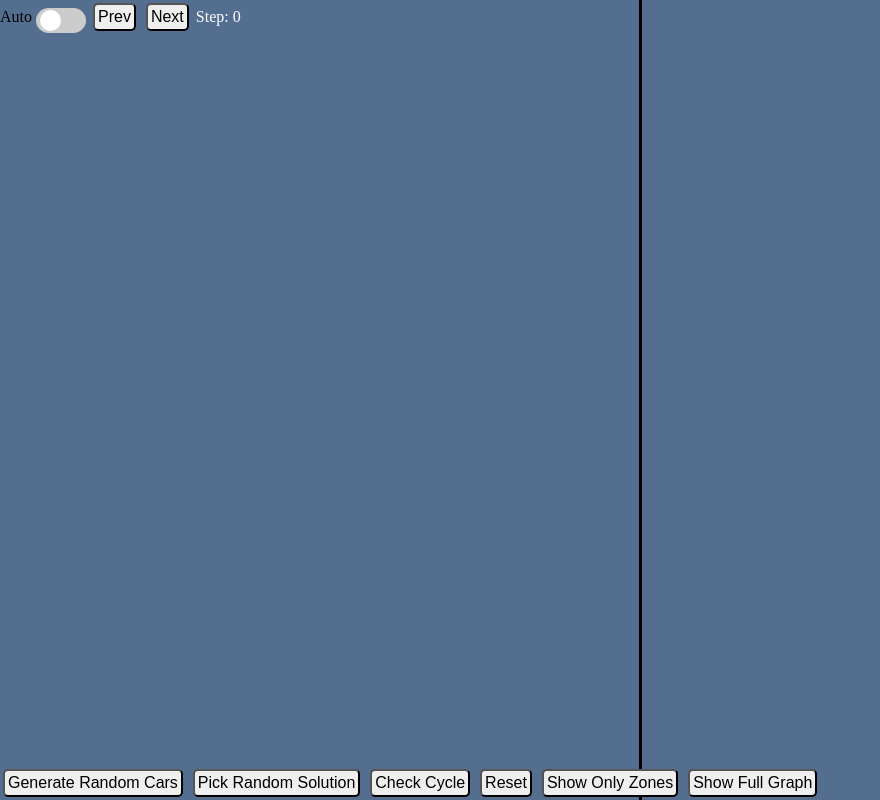
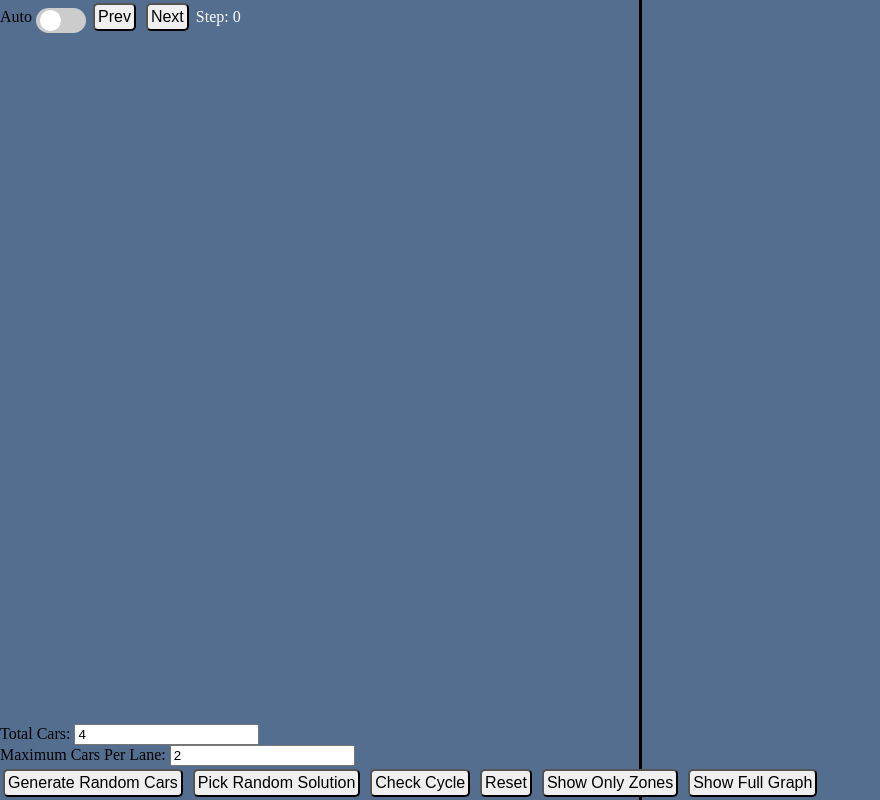
Before and after one commit to yishuolin/visualization_of_intersection_management, a website: page public/index.html in a window 1280 px wide. Shown: the whole page, without its empty margins (0-880 px from the left). Drawn offline with nearby package versions, Linux system fonts and the light colour scheme.

Commit message:
feat: add user input

```diff
--- a/public/index.css
+++ b/public/index.css
@@ -115,3 +115,7 @@ input:checked + .slider:before {
 .slider.round:before {
   border-radius: 50%;
 }
+
+input[type='number']::-webkit-inner-spin-button {
+  -webkit-appearance: none;
+}
--- a/public/index.html
+++ b/public/index.html
@@ -28,6 +28,20 @@
     </div>
   </div>
   <div id="bottom-buttons">
+    <div>
+      <div>
+        <label>
+          Total Cars:
+          <input id="total-cars" type="number" value="4">
+        </label>
+      </div>
+      <div>
+        <label>
+          Maximum Cars Per Lane:
+          <input id="max-cars-per-lane" type="number" value="2">
+        </label>
+      </div>
+    </div>
     <button id="randCars">Generate Random Cars</button>
     <button id="randSol">Pick Random Solution</button>
     <button id="checkCycle">Check Cycle</button>
```
Also changed, not shown: src/main.js (+14 -4 lines).
